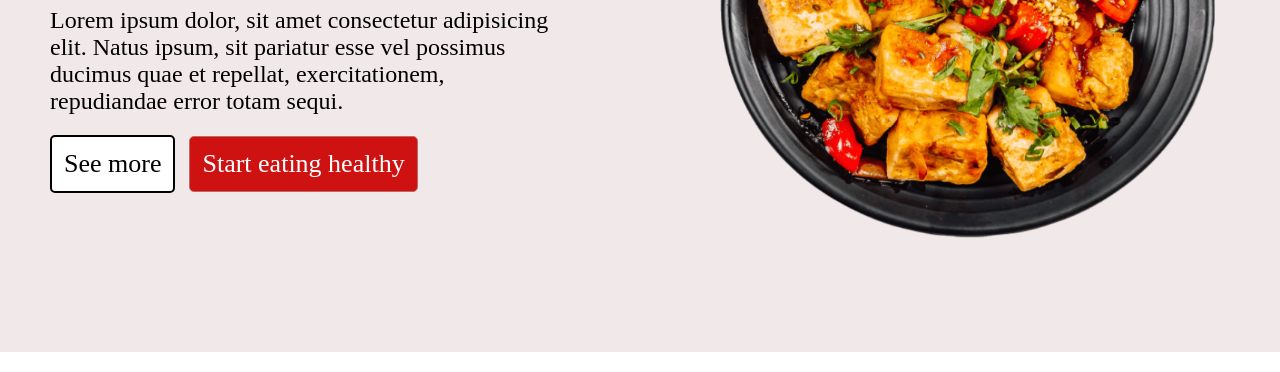
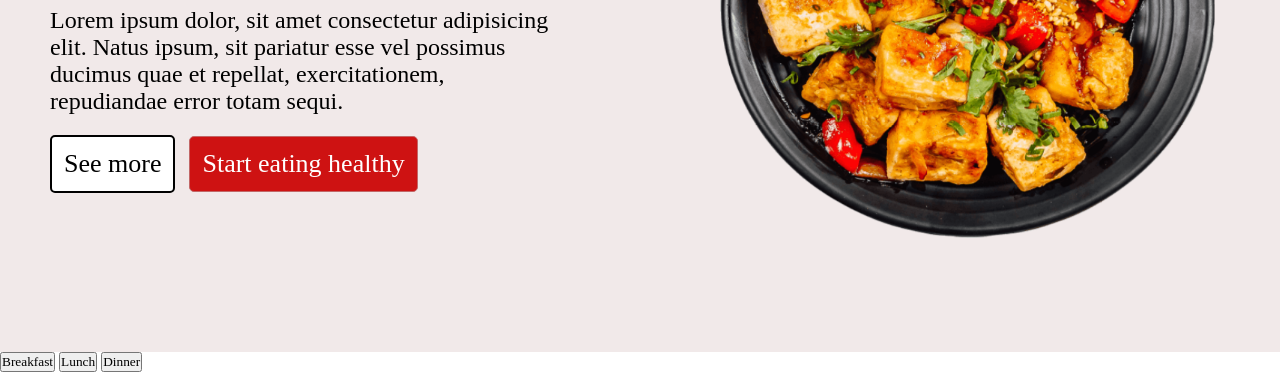
Before and after one commit to sasanedicbn/Landing-page, a website built with Vite: page Landing page/index.html in a window 1280 px wide. Shown: the part 447-819 px from the top of the page. Built offline with nearby package versions, Linux system fonts and the light colour scheme.

Commit message:
Add buttons for menu

```diff
--- a/Landing page/index.html
+++ b/Landing page/index.html
@@ -54,7 +54,9 @@
   </header>
   <main>
     <div class="container-menu">
-
+      <button class="btn-menu btn-breakfast">Breakfast</button>
+      <button class="btn-menu btn-lunch">Lunch</button>
+      <button class="btn-menu btn-dinner">Dinner</button>
     </div>
   </main>
   <script src="script.js"></script>
```
